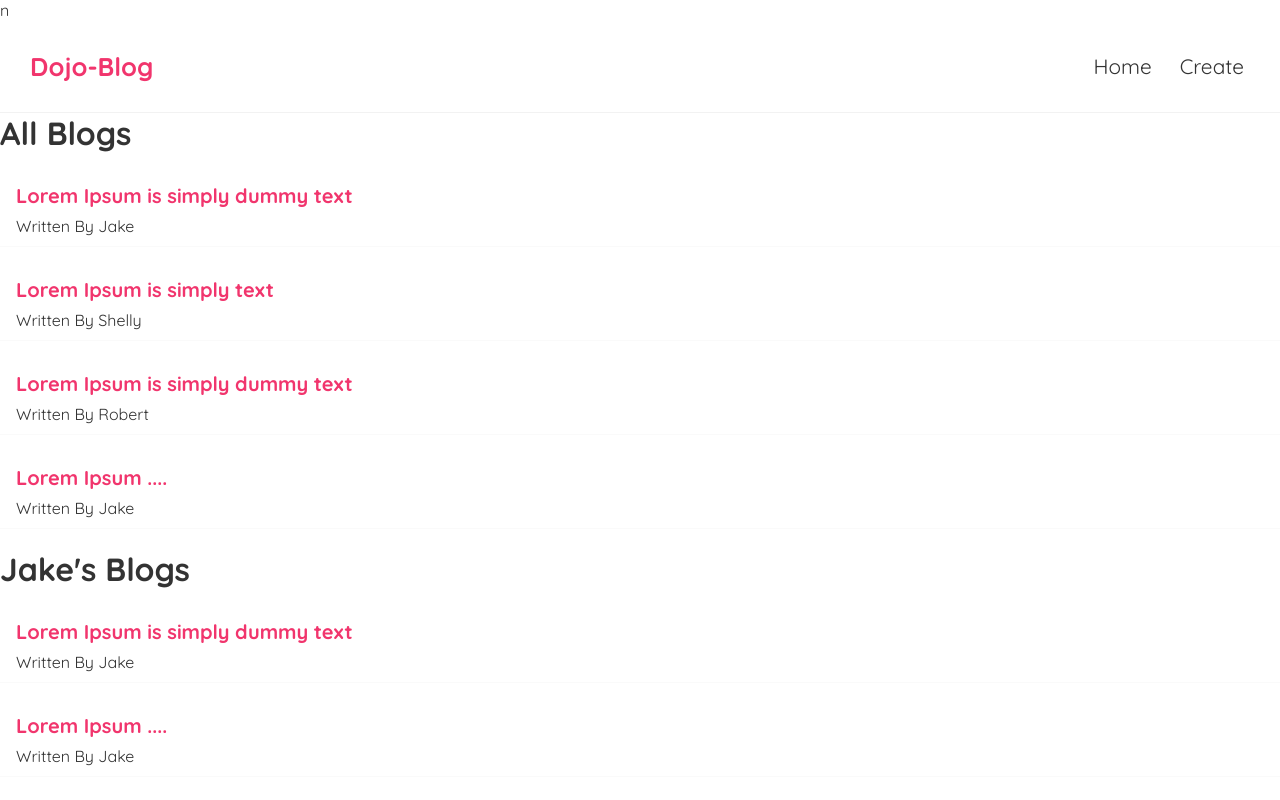
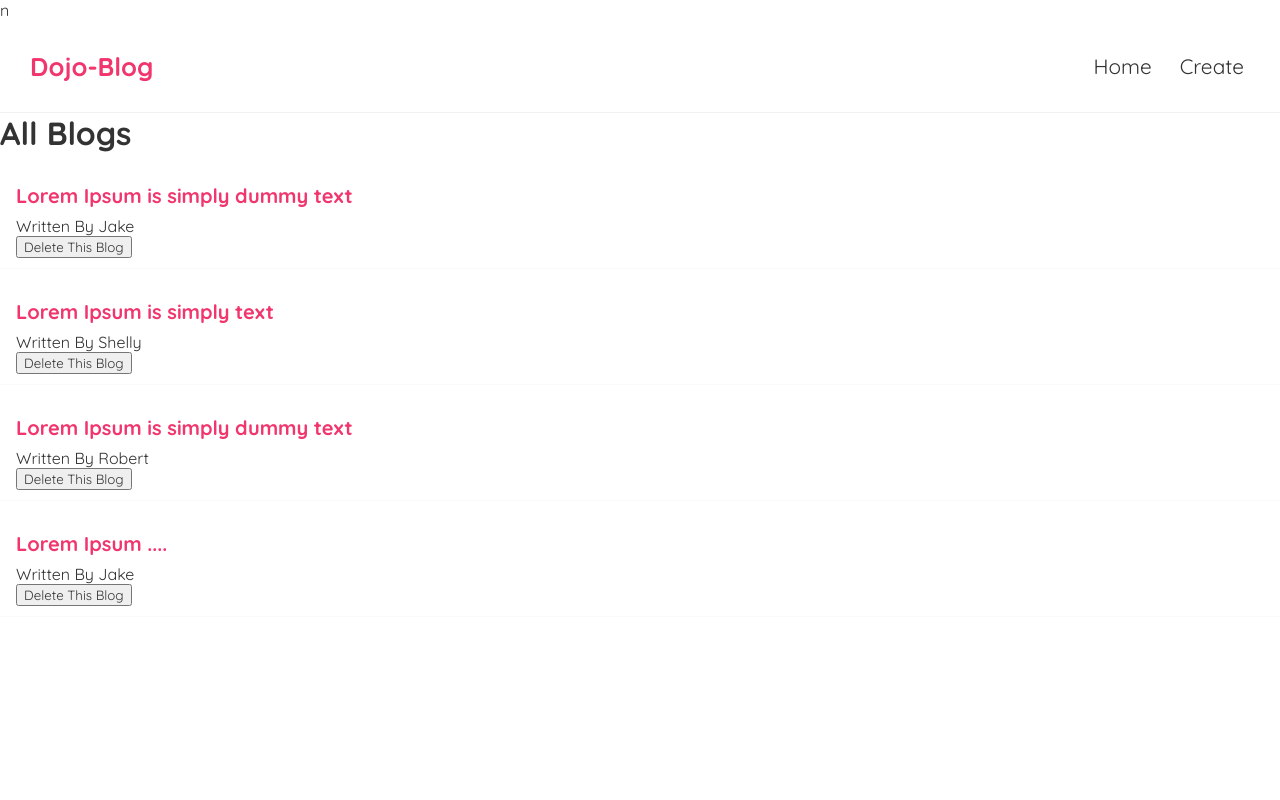
Before and after one commit to Kanwarbir02/dojo-bloG, a React (Create React App) app: page / in a window 1280 px wide. Built offline with nearby package versions, Linux system fonts and the light colour scheme.

Commit message:
Delete Blogs

```diff
--- a/src/Homepage.js
+++ b/src/Homepage.js
@@ -9,12 +9,18 @@
         {author:"Jake", content: "Lorem Ipsum ....", title: "Art Of Jake", id:4}
     ])
 
+    const handleDelete = (deleteId) => {
+        // This line of code makes a new array of blogs, filering out the ones not to be deleted
+        const newBlogs = blogs.filter((blog) => blog.id !== deleteId);
+        setBlogs(newBlogs);
+    }
+
     return (
 
         <div className="home">
-            <BlogList blogProp={blogs} title="All Blogs"/>
+            <BlogList blogs={blogs} title="All Blogs" handleDelete = {handleDelete}/>
 
-            <BlogList blogProp={blogs.filter((blog) => blog.author.toLowerCase() === "jake")} title="Jake's Blogs" />
+        {/* <BlogList blogProp={blogs.filter((blog) => blog.author.toLowerCase() === "jake")} title="Jake's Blogs" /> */}
 
         </div>
      );
--- a/src/blog_list.js
+++ b/src/blog_list.js
@@ -1,6 +1,7 @@
 const BlogList = (props) => {
-    const blogs = props.blogProp;
+    const blogs = props.blogs;
     const title = props.title
+    const handleDelete = props.handleDelete
 
 
     return (
@@ -11,6 +12,7 @@
 
                 <h2>{blog.content}</h2>
                 <p>Written By {blog.author}</p>
+                <button onClick={() => handleDelete(blog.id)}>Delete This Blog</button>
             </div>
         ))}
         </div>
```
